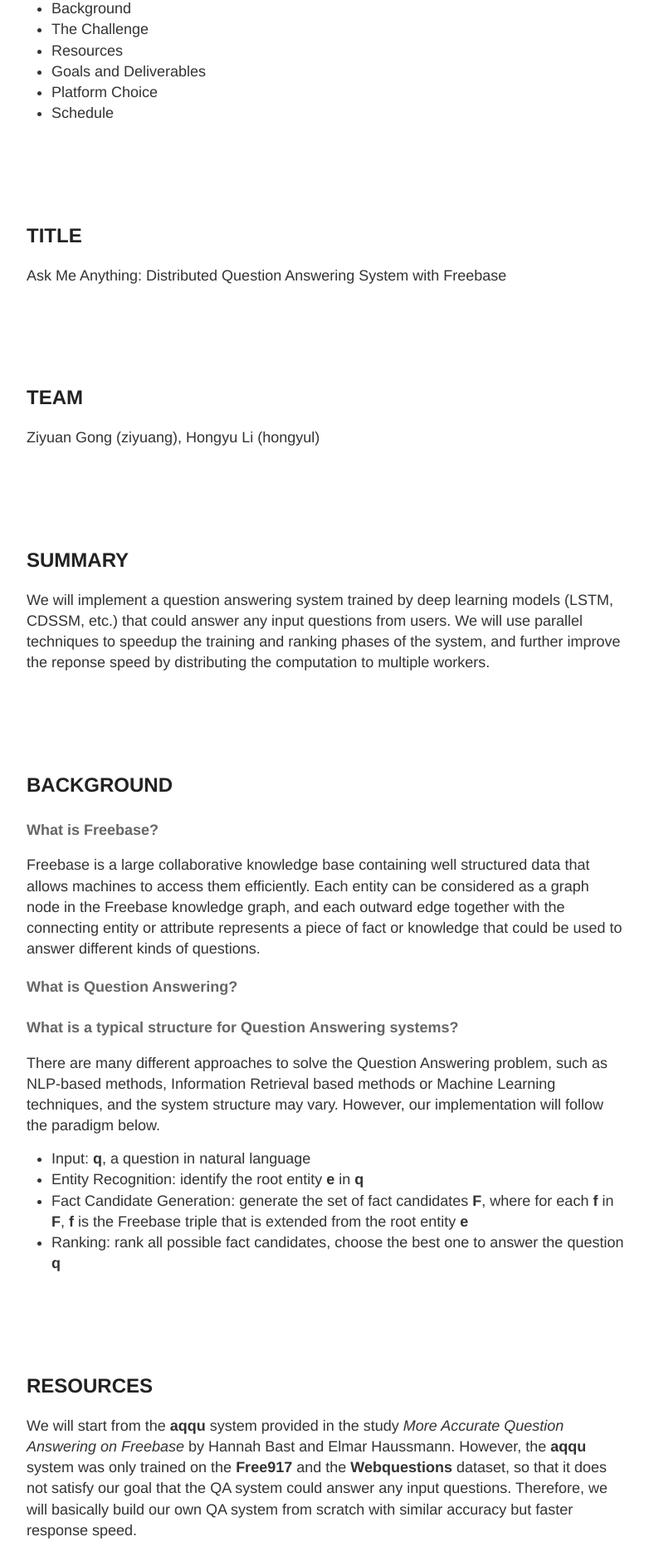
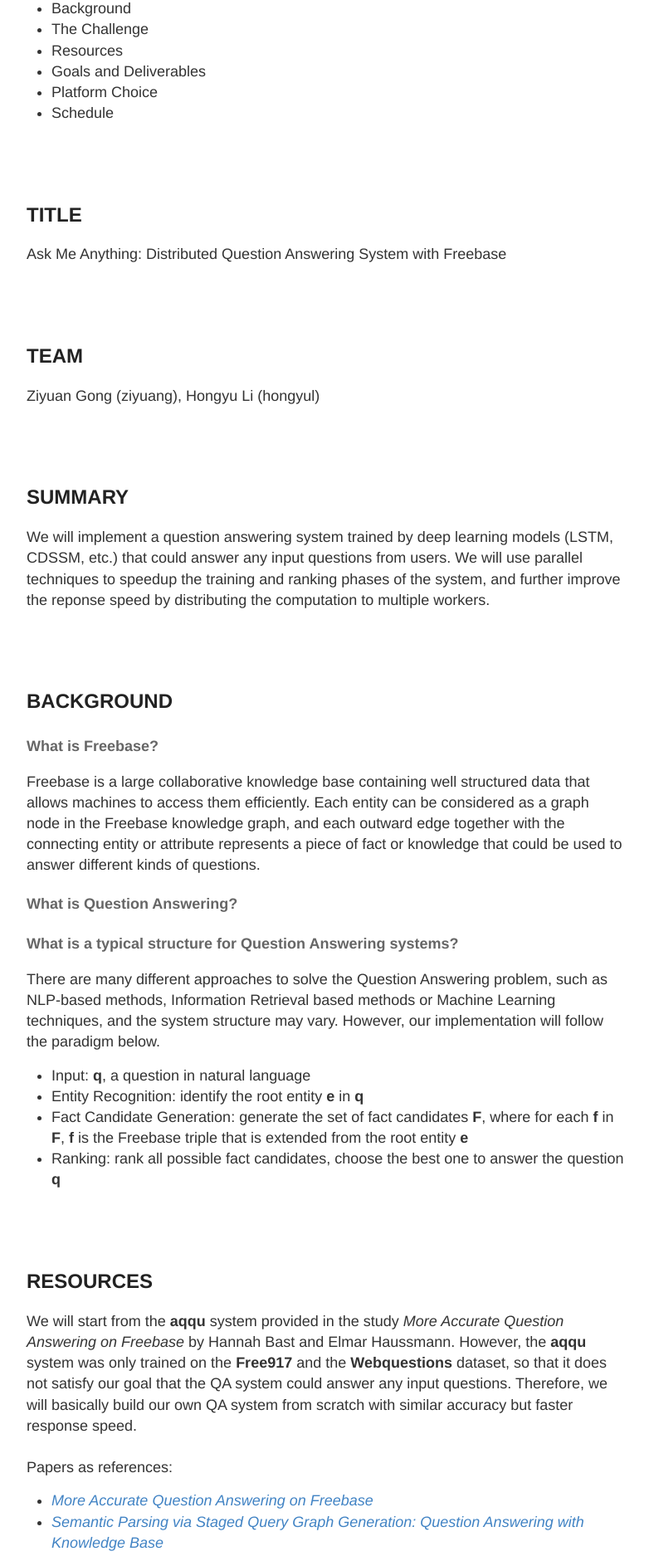
Before and after one commit to xiaozhuyfk/parallel, a Jekyll site: the page built from docs/_posts/2017-4-8-Project-Proposal.md, in a window 1280 px wide. Shown: the part 395-2270 px from the top of the page at 83% size, without its empty margins (248-1030 px from the left). Built offline with Jekyll 4.4.1, drawn with Linux system fonts in a browser that asks for light colours.

Commit message:
Update 2017-4-8-Project-Proposal.md

```diff
--- a/docs/_posts/2017-4-8-Project-Proposal.md
+++ b/docs/_posts/2017-4-8-Project-Proposal.md
@@ -14,23 +14,23 @@
 * Platform Choice
 * Schedule
 
-<br><br><br>
+<br><br>
 
 
 ## TITLE
 Ask Me Anything: Distributed Question Answering System with Freebase
 
-<br><br><br>
+<br><br>
 
 ## TEAM
 Ziyuan Gong (ziyuang), Hongyu Li (hongyul)
 
-<br><br><br>
+<br><br>
 
 ## SUMMARY
 We will implement a question answering system trained by deep learning models (LSTM, CDSSM, etc.) that could answer any input questions from users. We will use parallel techniques to speedup the training and ranking phases of the system, and further improve the reponse speed by distributing the computation to multiple workers.
 
-<br><br><br>
+<br><br>
 
 
 ## BACKGROUND
@@ -46,9 +46,7 @@
 * Fact Candidate Generation: generate the set of fact candidates **F**, where for each **f** in **F**, **f** is the Freebase triple that is extended from the root entity **e**
 * Ranking: rank all possible fact candidates, choose the best one to answer the question **q**
 
-
-
-<br><br><br>
+<br><br>
 
 ## RESOURCES
 We will start from the **aqqu** system provided in the study *More Accurate Question Answering on Freebase* by Hannah Bast and Elmar Haussmann. However, the **aqqu** system was only trained on the **Free917** and the **Webquestions** dataset, so that it does not satisfy our goal that the QA system could answer any input questions. Therefore, we will basically build our own QA system from scratch with similar accuracy but faster response speed.
@@ -59,14 +57,14 @@
 * [*Joint Representation Learning of Text and Knowledge for Knowledge Graph Completion*](https://arxiv.org/pdf/1611.04125.pdf)
 * [*End-to-end Memory Networks*](https://papers.nips.cc/paper/5846-end-to-end-memory-networks.pdf)
 
-<br><br><br>
+<br><br>
 
 ## THE CHALLENGE
 * Data management: Given the sheer amount of Freebase raw data, it poses a challenge for our team to collect and construct a database to support effective information retrieval. Furthermore, both members of our team have limited prior experience on database, such that it requires extra time for our team to learn new stuff.
 * Deep learning model: A significant part of our project relies on keras, a framework for deep-learning model. Both the adaptation of the framework and the decision for our final deep learning algorithm require experimentation and comparison of various implementations.
 * Acceleration: Again, the large amount of data in Freebase provides us with sufficient motivation to adapt parallel mechanism we learnt in class to accelerate the whole process. However, given the hop-by- hop network structure, it poses a challenge for us to find the correct response in a short period of time.
 
-<br><br><br>
+<br><br>
 
 ## GOALS AND DELIVERABLES
 #### PLAN TO ACHIEVE
@@ -83,13 +81,13 @@
 
 #### DEMO
 
-<br><br><br>
+<br><br>
 
 ## PLATFORM CHOICE
 
 The system will be implemented in Python, and we will use **Keras** to train the LSTM (Long-short-term-memory) and CDSSM (Covolutional Deep Structured Semantic Model) models.
 
-<br><br><br>
+<br><br>
 
 ## SCHEDULE
 
@@ -101,4 +99,4 @@
 | 2017.05.01 | Launch the Question Answering system on AWS. Try to build the web service to receive Question-Answering request.                                                                |
 | 2017.05.08 | Finalize report and presentation. Continue working on web service and Question-Answering visualizer.                                                                            |
 
-<br><br><br>
+<br><br>
```
